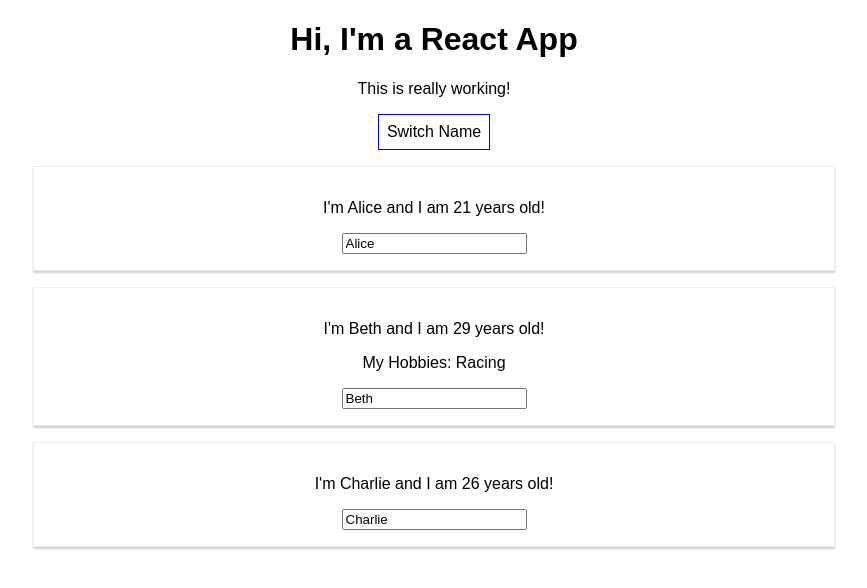
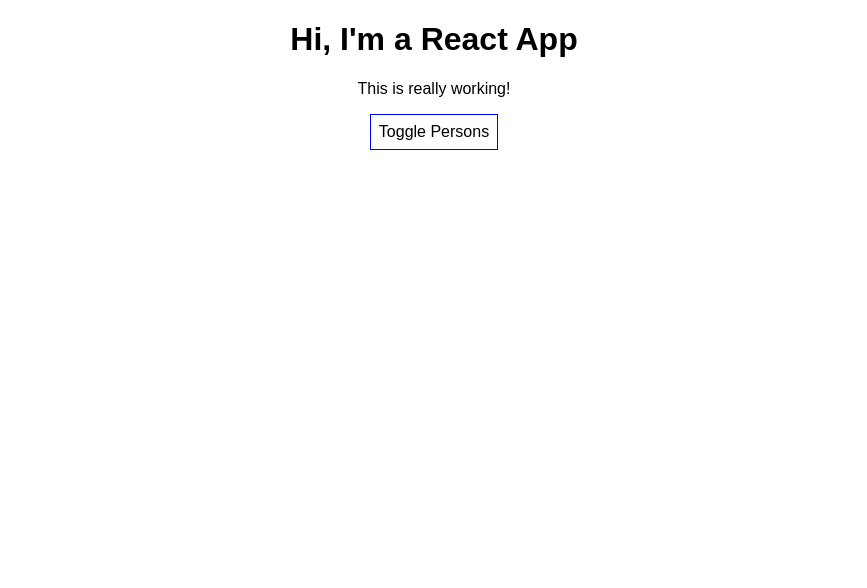
Before and after one commit to jeynesrya/react-complete-guide, a React (Create React App) app: page / in a window 1280 px wide. Shown: the top 588 px of the page, without its empty margins (206-1073 px from the left). Built offline with nearby package versions, Linux system fonts and the light colour scheme.

Commit message:
added ternary expression

```diff
--- a/src/App.js
+++ b/src/App.js
@@ -9,7 +9,8 @@
       { name: 'Beth', age: 29 },
       { name: 'Charlie', age: 26 }
     ],
-    otherState: 'some other value'
+    otherState: 'some other value',
+    showPersons: false
   };
 
 
@@ -35,8 +36,12 @@
     });
   }
 
+  togglePersonsHandler = () => {
+    const doesShow = this.state.showPersons;
+    this.setState({showPersons: !doesShow});
+  }
+
   render() {
-
     const style = {
       backgroundColor: 'white',
       font: 'inherit',
@@ -51,7 +56,11 @@
         <p>This is really working!</p>
         <button
           style={style}
-          onClick={() => this.switchNameHandler("Amy")}>Switch Name</button>
+          onClick={this.togglePersonsHandler}>Toggle Persons</button>
+        {
+          // ternary expression for showing persons
+          this.state.showPersons ?
+            <div>
               <Person
                 name={this.state.persons[0].name}
                 age={this.state.persons[0].age}
@@ -70,6 +79,8 @@
                 name={this.state.persons[2].name}
                 age={this.state.persons[2].age}
               />
+            </div> : null
+        }
       </div>
     );
     // return React.createElement('div', {className: 'App'}, React.createElement('h1', null, 'Does this work now?'));
```
Lines whose indentation alone changed are shown as unchanged.
